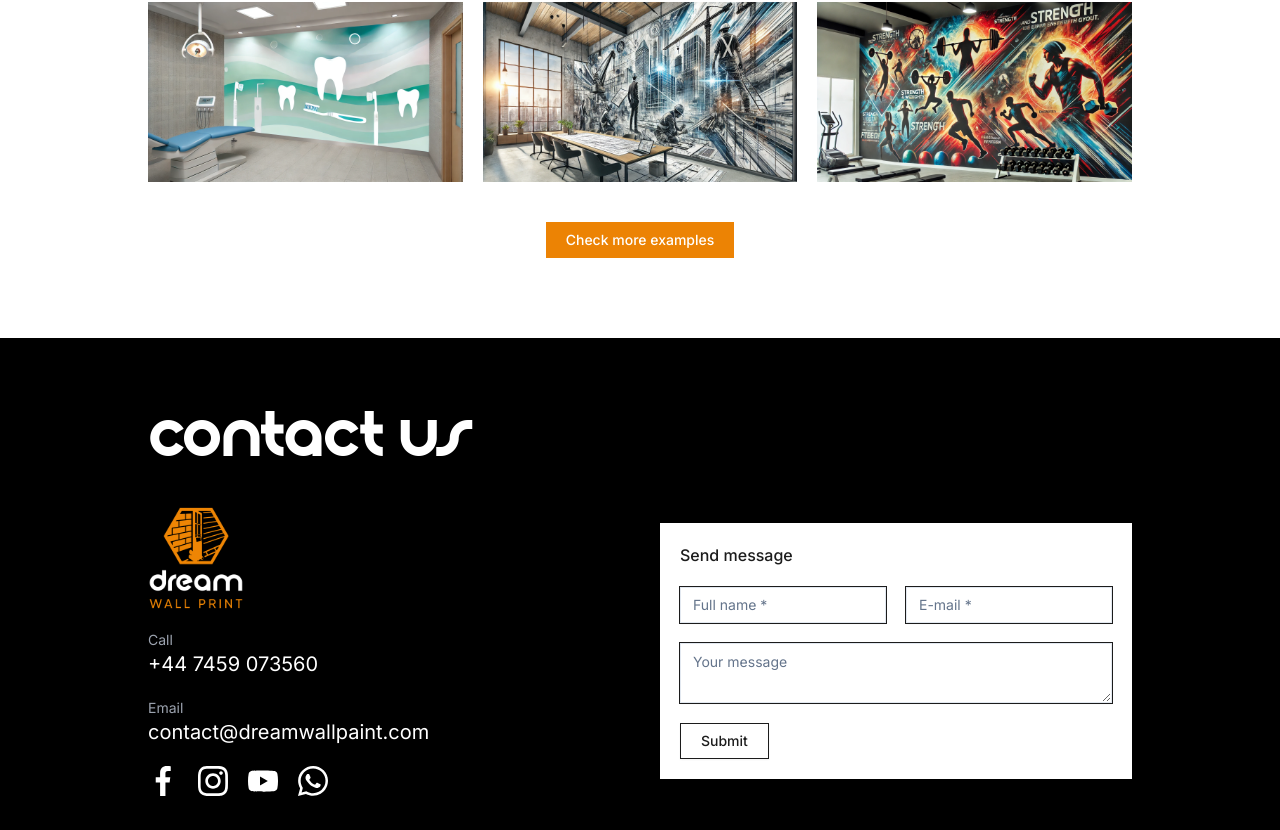
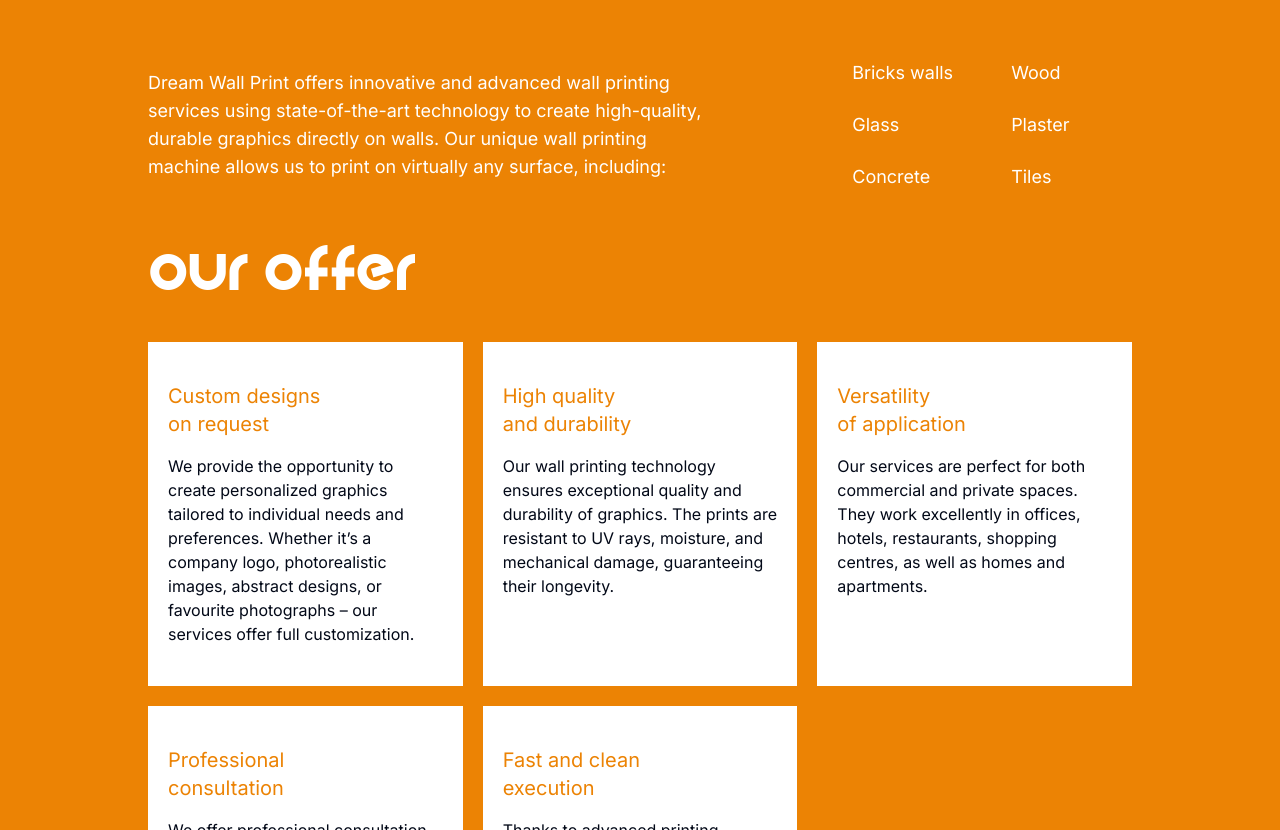
Before and after one commit to MZOG/dream-wall-print, a Next.js app: page / in a window 1280 px wide. Shown: the part 990-1820 px from the top of the page. Built offline with nearby package versions, Linux system fonts and the light colour scheme.

Commit message:
WIP: Offer page

```diff
--- a/src/app/page.tsx
+++ b/src/app/page.tsx
@@ -1,12 +1,13 @@
 import Hero from "@/components/homepage/hero";
 import Contact from "@/components/homepage/contact";
 import Gallery from "@/components/homepage/gallery";
+import Offer from "@/components/homepage/offer";
 
 export default function Home() {
   return (
       <>
           <Hero/>
-          <p>offer</p>
+          <Offer />
           <Gallery />
           <Contact/>
       </>
--- /dev/null
+++ b/src/components/homepage/offer.tsx
@@ -0,0 +1,68 @@
+import Container from "@/components/common/container";
+
+const offer_items = [
+    {
+        id: 1,
+        title: `Custom designs <span class="block">on request</span>`,
+        description: 'We provide the opportunity to create personalized graphics tailored to individual needs and preferences. Whether it’s a company logo, photorealistic images, abstract designs, or favourite photographs – our services offer full customization.'
+    },
+    {
+        id: 2,
+        title: `High quality <span class="block">and durability</span>`,
+        description: 'Our wall printing technology ensures exceptional quality and durability of graphics. The prints are resistant to UV rays, moisture, and mechanical damage, guaranteeing their longevity.'
+    },
+    {
+        id: 3,
+        title: `Versatility <span class="block">of application</span>`,
+        description: 'Our services are perfect for both commercial and private spaces. They work excellently in offices, hotels, restaurants, shopping centres, as well as homes and apartments.'
+    },
+    {
+        id: 4,
+        title: `Professional <span class="block">consultation</span>`,
+        description: 'We offer professional consultation at every stage of the project. Our experienced specialists assist in choosing the right designs, colours, and compositions to ensure a perfect final result.'
+    },
+    {
+        id: 5,
+        title: `Fast and clean <span class="block">execution</span>`,
+        description: 'Thanks to advanced printing technology, the execution process is quick and causes minimal disruption. Our wall printing machine works quietly and efficiently, minimizing disturbance to the daily functioning of the space.'
+    },
+]
+const services = ['Bricks walls', 'Glass', 'Concrete', 'Wood', 'Plaster', 'Tiles']
+export default function Offer() {
+    return (
+        <Container full width="max-w-5xl" className="bg-orange py-10">
+            <h2 className="text-4xl mx-auto text-white font-evermore leading-relaxed">Professional wall printing
+                services</h2>
+
+            <div className="flex flex-col md:flex-row justify-between items-center gap-5 my-10">
+                <p className="text-white text-lg max-w-xl">
+                    Dream Wall Print offers innovative and advanced wall printing services using state-of-the-art
+                    technology to create high-quality, durable graphics directly on walls. Our unique wall printing
+                    machine allows us to print on virtually any surface, including:
+                </p>
+
+                <ul className="columns-2 text-white text-lg">
+                    {services.map(service => (
+                        <li key={service} className="px-5 py-3">{service}</li>
+                    ))}
+                </ul>
+
+
+            </div>
+
+            <h2 className="text-4xl mx-auto text-white font-evermore leading-relaxed">Our offer</h2>
+
+            <div className="grid grid-cols-1 gap-5 md:grid-cols-3 mt-10">
+                {offer_items.map((offer) => (
+                    <div key={offer.id} className="bg-white px-5 py-10 space-y-4">
+                        <h3 className="text-orange md:text-xl" dangerouslySetInnerHTML={{ __html: offer.title }} />
+
+                        <p>
+                            {offer.description}
+                        </p>
+                    </div>
+                ))}
+            </div>
+        </Container>
+    )
+}
```
